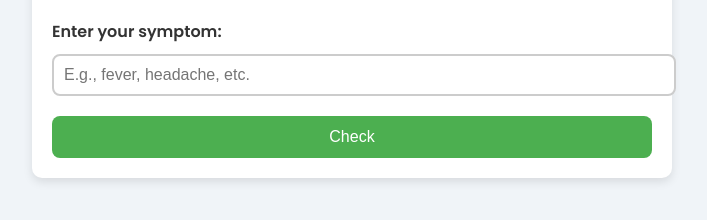
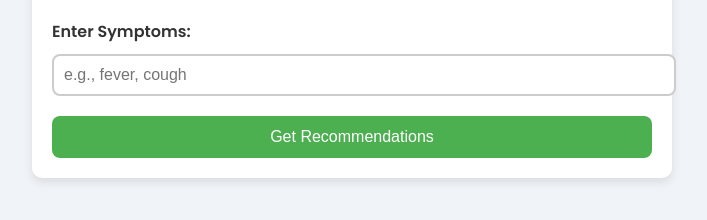
Before and after one commit to Hameedalahr/Symptom-Checker, a plain HTML site: page index.html in a window 1280 px wide. Shown: the part 142-362 px from the top of the page, without its empty margins (288-995 px from the left). Drawn offline with Linux system fonts and the light colour scheme.

Commit message:
Updated symptom checker UI and fixed input field

```diff
--- a/index.html
+++ b/index.html
@@ -62,12 +62,11 @@
 <body>
     <div class="container">
         <h1>Symptom Checker</h1>
-       <form action="/predict" method="post">
-    <label for="symptom">Enter your symptom:</label>
-    <input type="text" id="symptom" name="symptoms" placeholder="E.g., fever, headache, etc." required>
-    <button type="submit">Check</button>
-</form>
-
+        <form action="/predict" method="POST">
+            <label for="symptoms">Enter Symptoms:</label>
+            <input type="text" id="symptoms" name="symptoms" required placeholder="e.g., fever, cough">
+            <button type="submit">Get Recommendations</button>
+        </form>
     </div>
 </body>
 </html>
```
